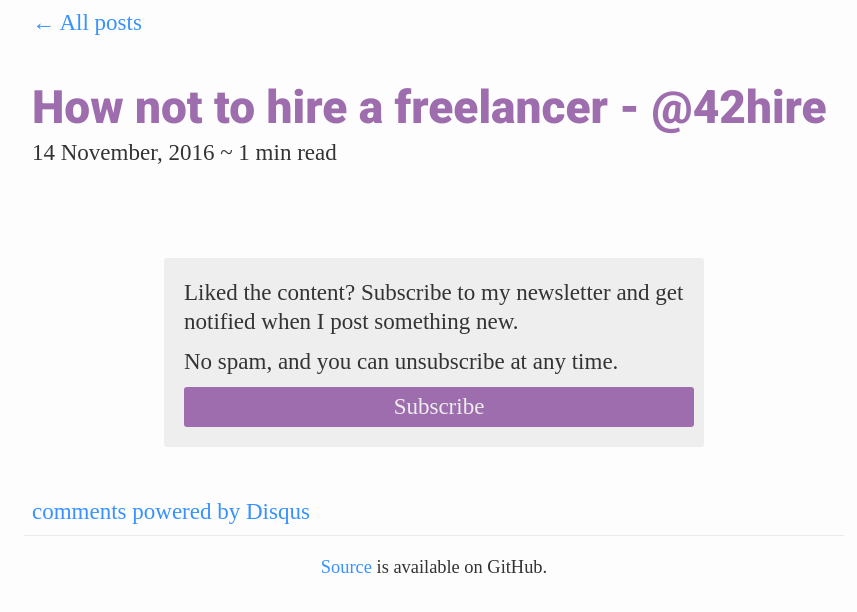
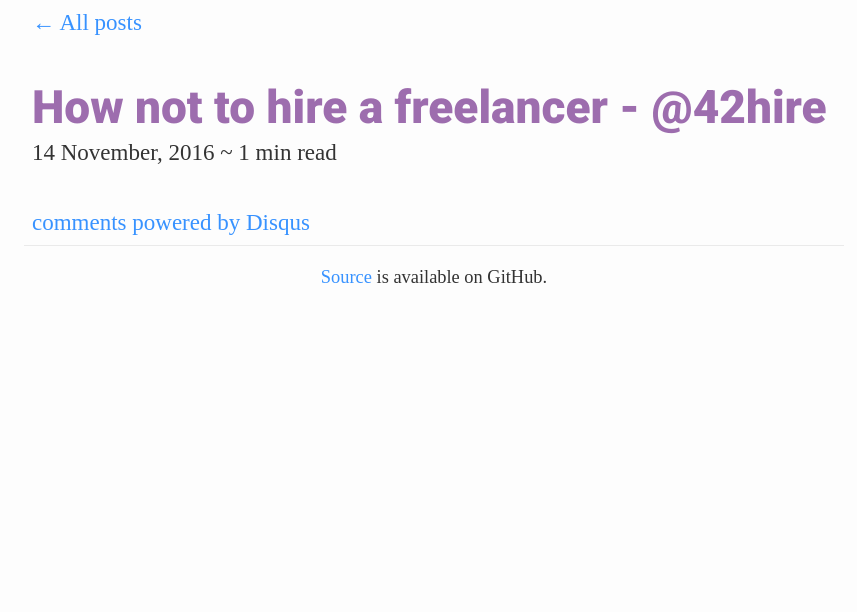
Before and after one commit to akoskm/akoskm.github.io, a Jekyll site: the page built from _posts/2016-11-14-how-not-to-hire-a-freelancer.md, in a window 1280 px wide. Shown: the top 612 px of the page, without its empty margins (206-1063 px from the left). Built offline with Jekyll 4.4.1, drawn with Linux system fonts in a browser that asks for light colours; nearby versions of some CDN libraries; some web fonts are replaced; comment, search, counter and statistics services are not loaded.

Commit message:
disable newsletter

```diff
--- a/_layouts/post.html
+++ b/_layouts/post.html
@@ -26,11 +26,11 @@ layout: default
 
 {{ content }}
 
-<div class='newsletter'>
+<!-- <div class='newsletter'>
   <p>Liked the content? Subscribe to my newsletter and get notified when I post something new.</p>
   <p>No spam, and you can unsubscribe at any time.</p>
   <a href="http://eepurl.com/gPx30j">Subscribe</a>
-</div>
+</div> -->
 <a name="comments"></a>
 <div id="disqus_thread"></div>
 <script type="text/javascript">
```
